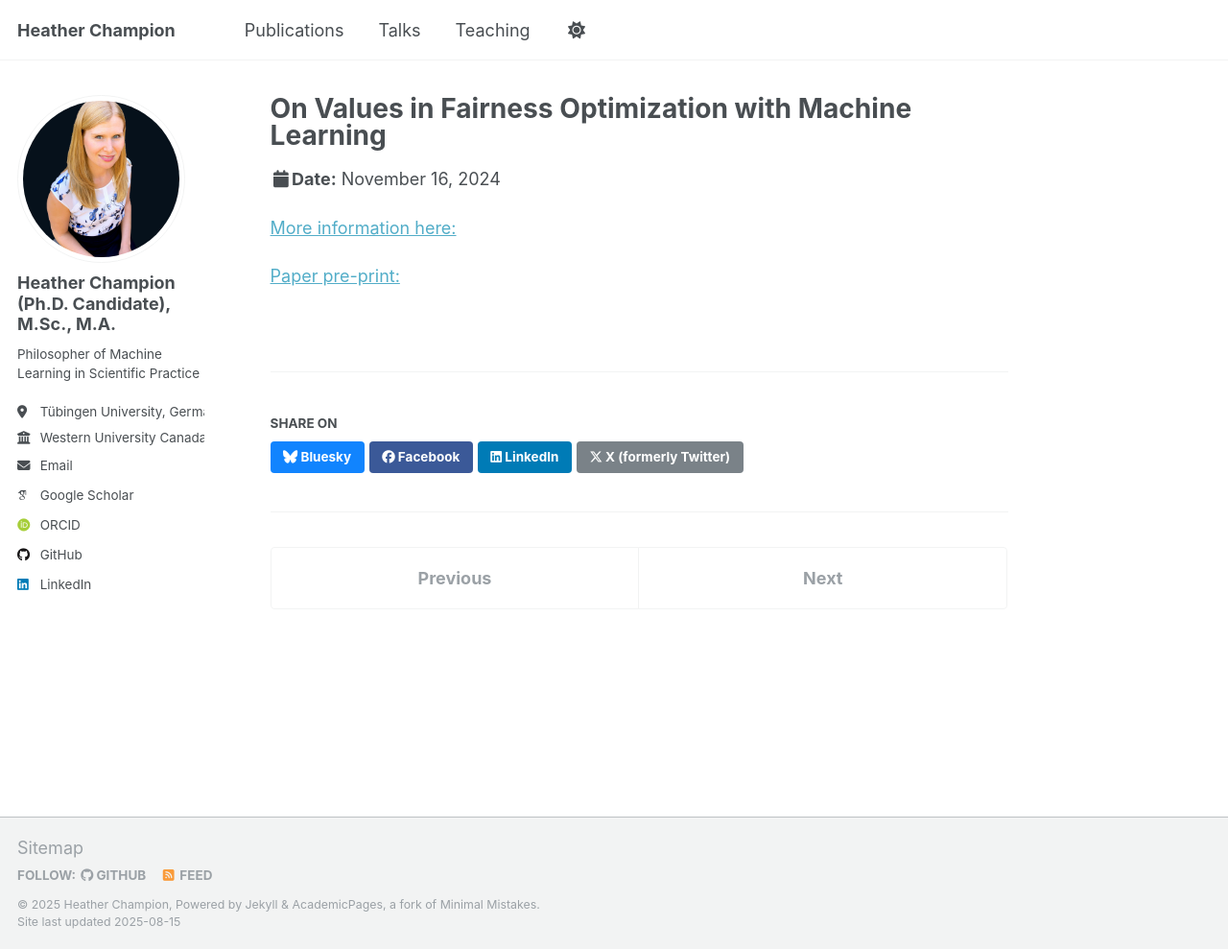
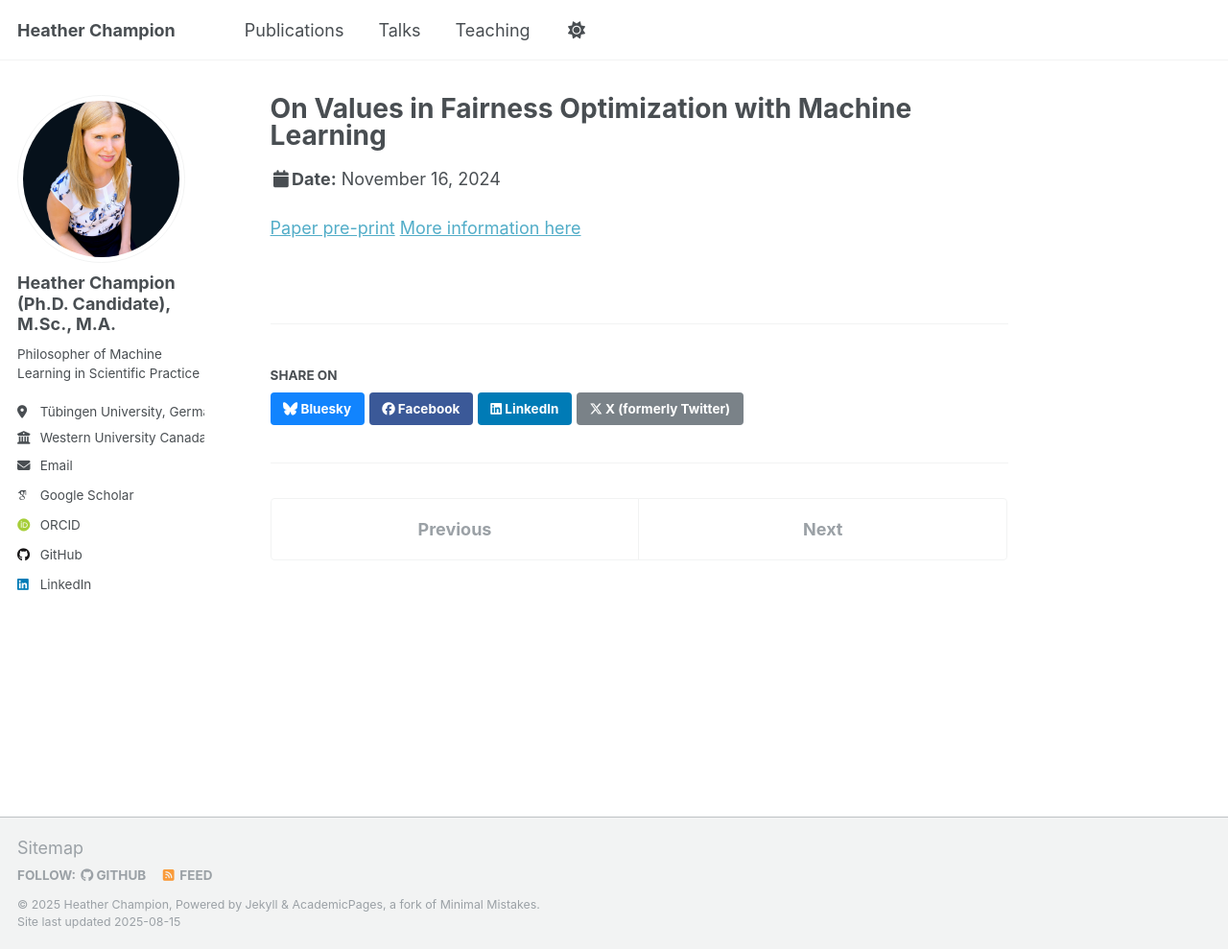
Before and after one commit to liminal-learner/champion, a Jekyll site: the page built from _talks/2024-11-16-talk-8.md, in a window 1280 px wide and 989 px high. Shown: the whole window at 96% size. Built offline with Jekyll 4.4.1, drawn with Linux system fonts in a browser that asks for light colours; some web fonts are replaced; a script that is not in the unit is left out; part of the change alters nothing that is shown.

```diff
--- a/_talks/2024-11-16-talk-8.md
+++ b/_talks/2024-11-16-talk-8.md
@@ -7,6 +7,5 @@ venue: "Philosophy of Science Association Biennial Meeting"
 date: 2024-11-16
 location: "New Orleans, LA"
 ---
-[More information here:](https://site.pheedloop.com/event/psa24/speakers/SPEVMHGBTUU)
-
-[Paper pre-print:](https://philsci-archive.pitt.edu/26052/1/MultiobjectiveFairnessOptimization.pdf')
+[Paper pre-print](https://philsci-archive.pitt.edu/id/eprint/26052)
+[More information here](https://site.pheedloop.com/event/psa24/speakers/SPEVMHGBTUU)
```
